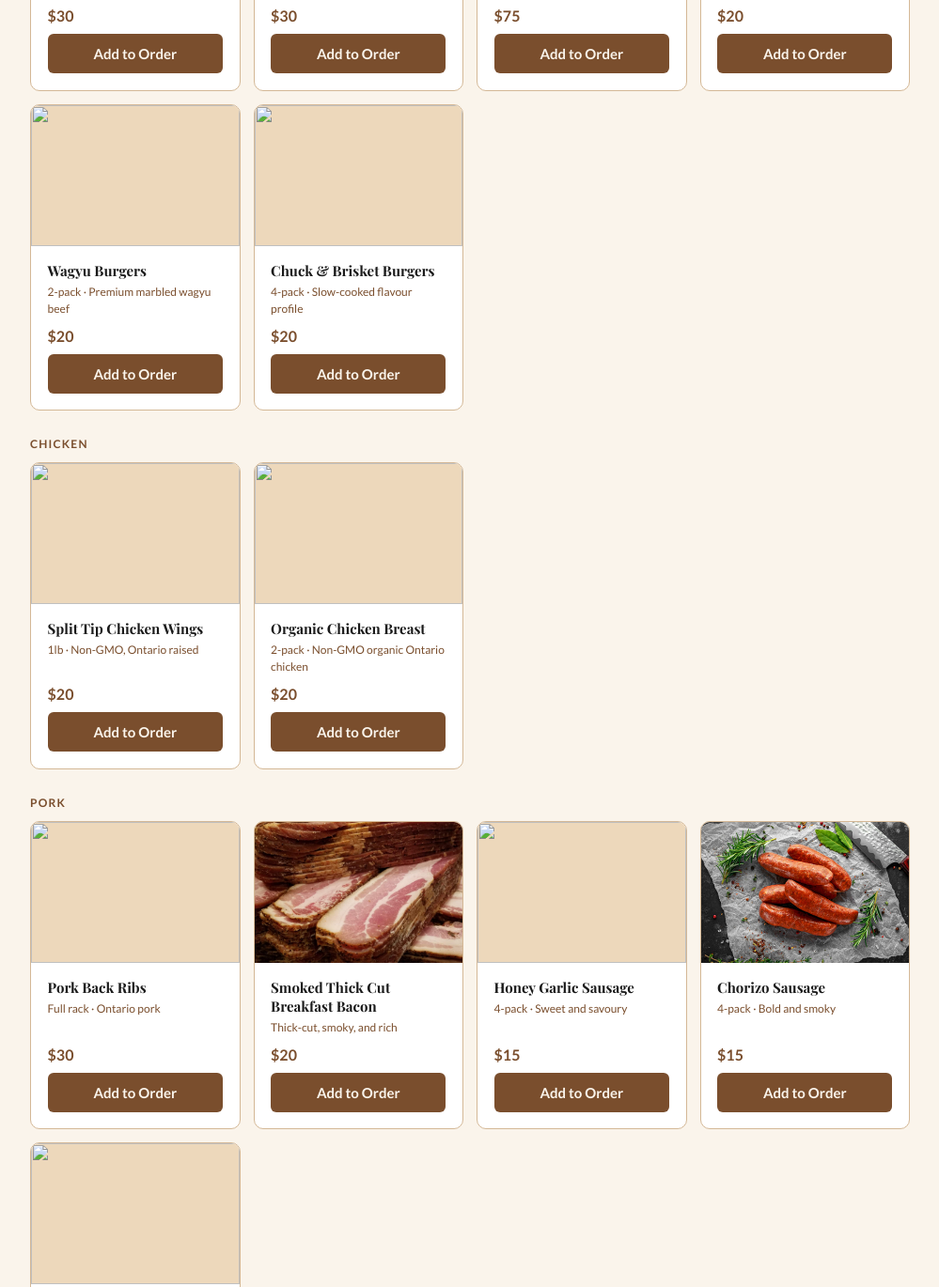
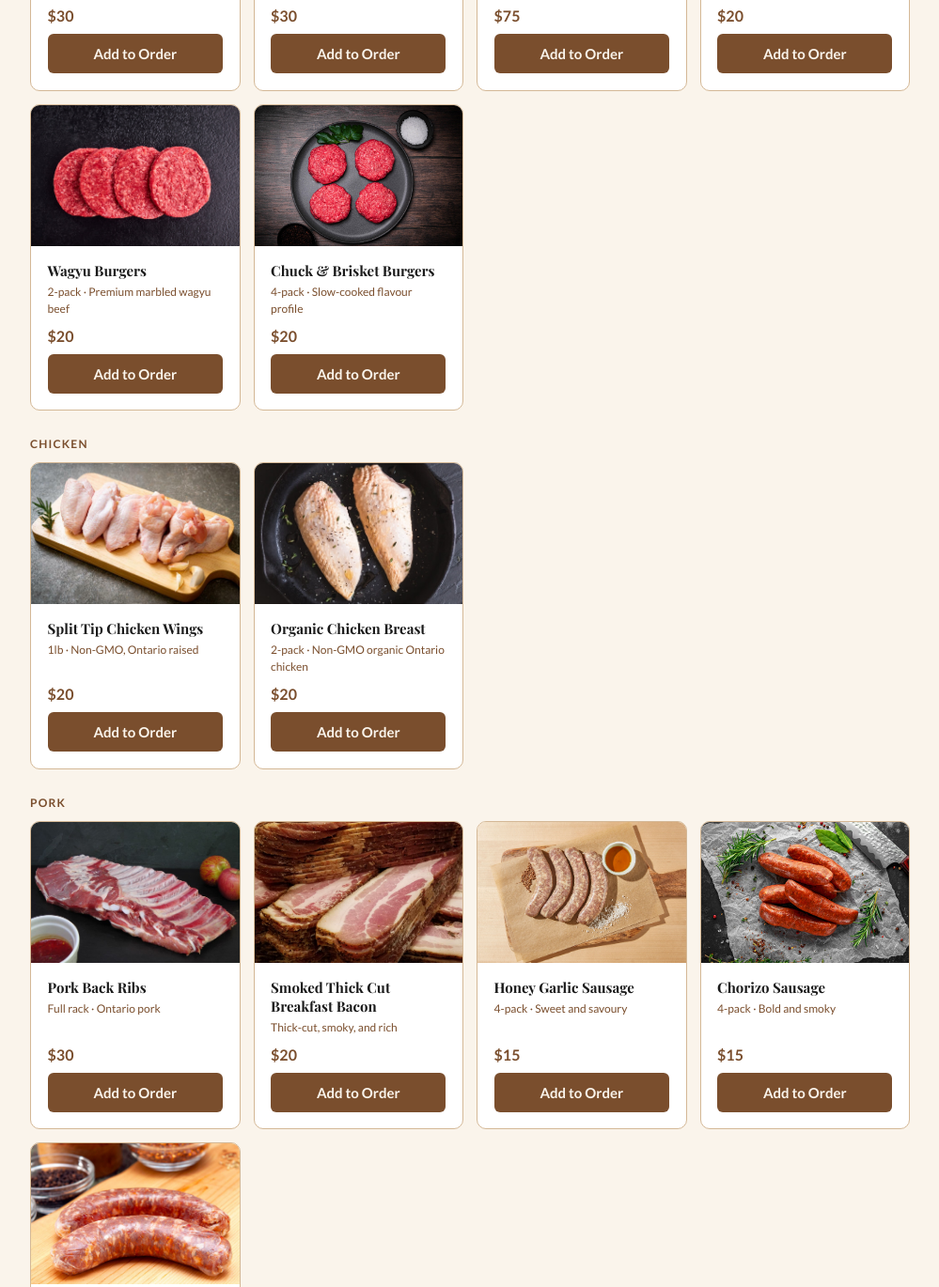
Before and after one commit to gavinmac88/gmacsfreshmeat, a plain HTML site: page index.html in a window 1280 px wide. Shown: the part 1501-2871 px from the top of the page at 94% size, without its empty margins (140-1139 px from the left). Drawn offline with nearby package versions, Linux system fonts and the light colour scheme.

Commit message:
Update index.html

```diff
--- a/index.html
+++ b/index.html
@@ -314,7 +314,7 @@
       </div>
 
       <div class="product-card">
-       <img src="chuck-and-brisket-burger.jpg" class="product-card-img">
+       <img src="chuck and brisket burger.jpg" class="product-card-img">
         <div class="product-card-body">
           <div class="name">Wagyu Burgers</div>
           <div class="desc">2-pack · Premium marbled wagyu beef</div>
@@ -324,7 +324,7 @@
       </div>
 
       <div class="product-card">
-        <img src="waygu-burger.jpg" class="product-card-img">
+        <img src="waygu burger.jpg" class="product-card-img">
         <div class="product-card-body">
           <div class="name">Chuck &amp; Brisket Burgers</div>
           <div class="desc">4-pack · Slow-cooked flavour profile</div>
@@ -337,7 +337,7 @@
     <div class="category-label"> CHICKEN</div>
     <div class="products-grid">
       <div class="product-card">
-        <img src="chicken-wings.jpg" class="product-card-img">
+        <img src="chicken wings.jpg" class="product-card-img">
         <div class="product-card-body">
           <div class="name">Split Tip Chicken Wings</div>
           <div class="desc">1lb · Non-GMO, Ontario raised</div>
@@ -347,7 +347,7 @@
       </div>
 
       <div class="product-card">
-        <img src="chicken-breast.jpg" class="product-card-img">
+        <img src="chicken breast.jpg" class="product-card-img">
         <div class="product-card-body">
           <div class="name">Organic Chicken Breast</div>
           <div class="desc">2-pack · Non-GMO organic Ontario chicken</div>
@@ -360,7 +360,7 @@
     <div class="category-label"> PORK</div>
     <div class="products-grid">
       <div class="product-card">
-        <img src="pork-ribs.jpg" class="product-card-img">
+        <img src="pork ribs.jpg" class="product-card-img">
         <div class="product-card-body">
           <div class="name">Pork Back Ribs</div>
           <div class="desc">Full rack · Ontario pork</div>
@@ -380,7 +380,7 @@
       </div>
 
       <div class="product-card">
-        <img src="honey-garlic.jpg" class="product-card-img">
+        <img src="honey garlic.jpg" class="product-card-img">
         <div class="product-card-body">
           <div class="name">Honey Garlic Sausage</div>
           <div class="desc">4-pack · Sweet and savoury</div>
@@ -400,7 +400,7 @@
       </div>
 
       <div class="product-card">
-        <img src="spicy-italian.jpg" class="product-card-img">
+        <img src="spicy italian.jpg" class="product-card-img">
         <div class="product-card-body">
           <div class="name">Spicy Italian Sausage</div>
           <div class="desc">4-pack · Classic Italian heat</div>
@@ -413,7 +413,7 @@
     <div class="category-label"> LAMB</div>
     <div class="products-grid">
       <div class="product-card">
-        <img src="lamb-loin-chop.jpg" class="product-card-img">
+        <img src="lamb loin chop.jpg" class="product-card-img">
         <div class="product-card-body">
           <div class="name">Lamb Loin Chops</div>
           <div class="desc">4-pack · Ontario lamb</div>
```
